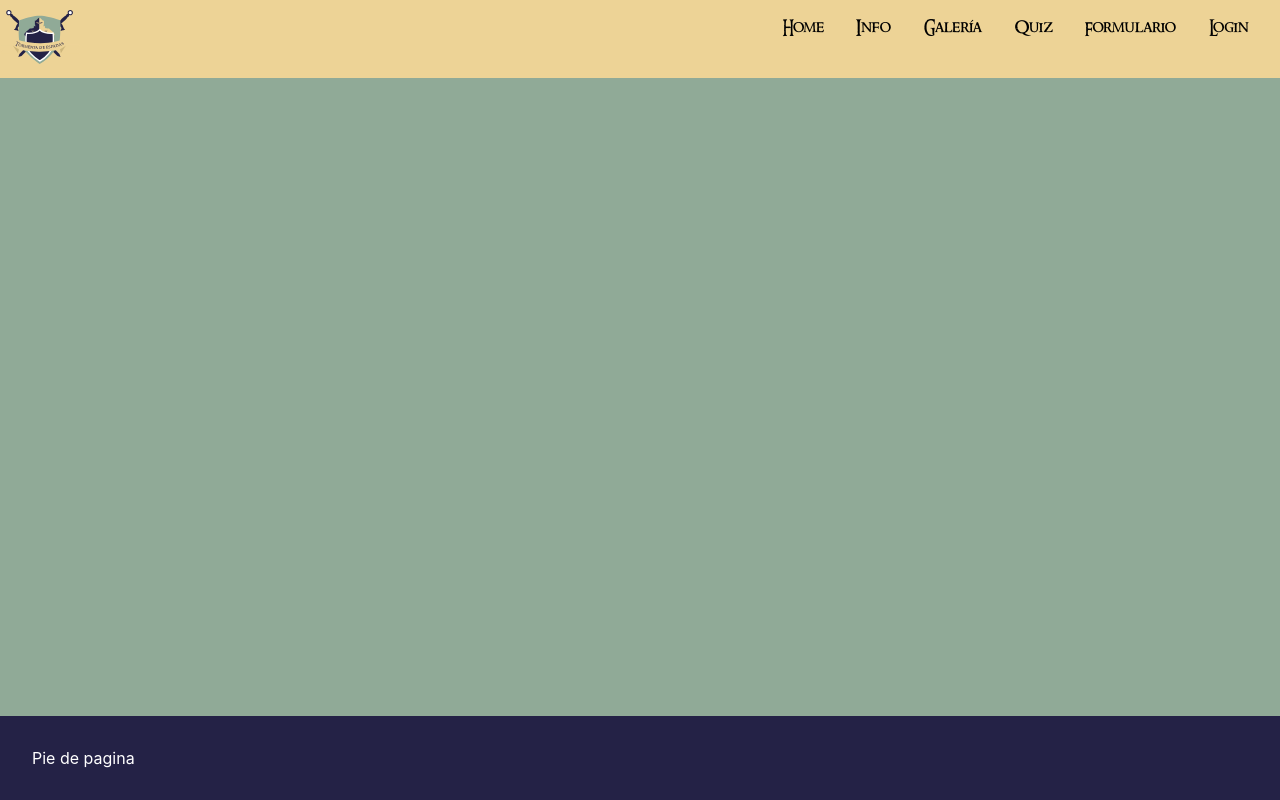
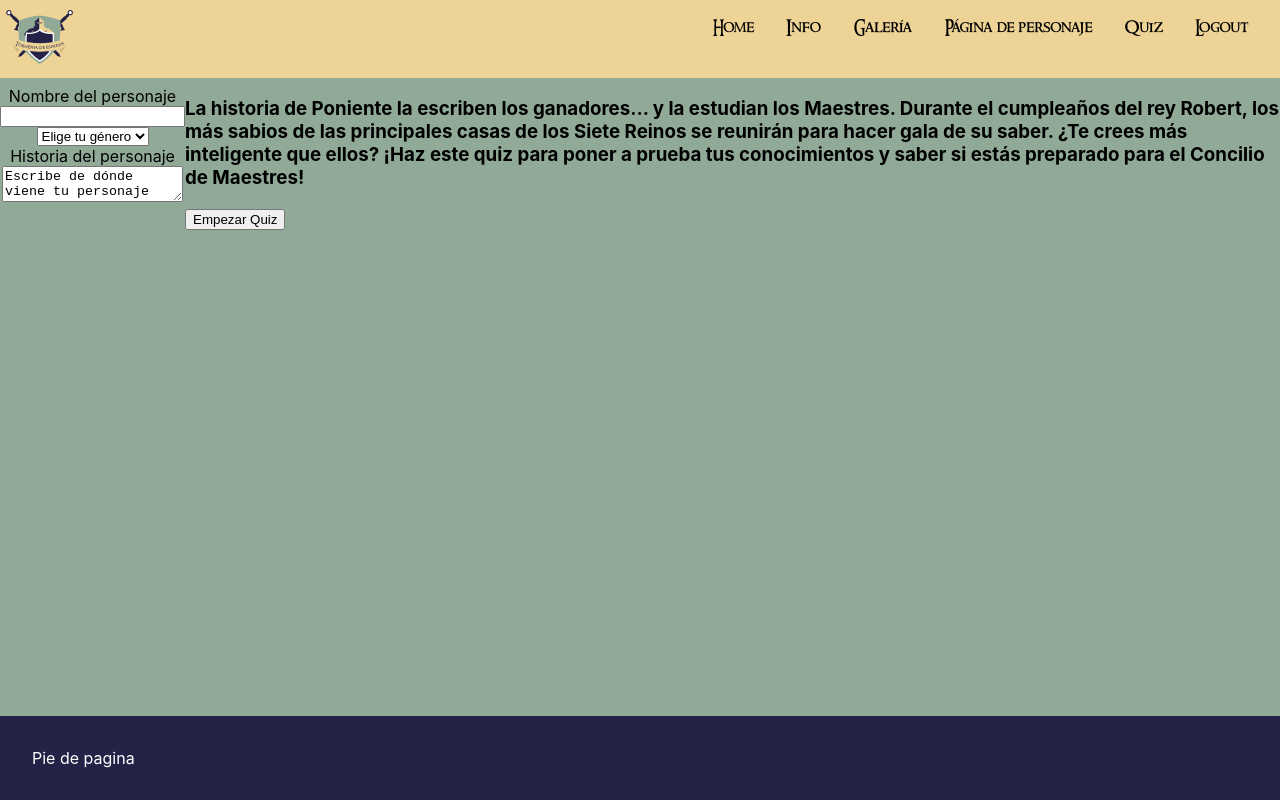
Before and after one commit to Sariiituus/tormenta-de-espadas, a React (Create React App) app: page /character-profile in a window 1280 px wide. Built offline with nearby package versions, Linux system fonts and the light colour scheme; the HTML template or start-up script is replaced by a standard one.

Commit message:
página de personaje con estilos básicos

```diff
--- a/src/App.jsx
+++ b/src/App.jsx
@@ -4,16 +4,18 @@ import { Route, Routes, BrowserRouter as Router } from "react-router-dom";
 import { getRoutes } from "./data/routes";
 import { allData } from "./data/data";
 import galleryData from "./components/Gallery/GalleryData.js"
+import CharacterProfile from "./components/CharacterProfile/CharacterProfile";
 
 const routes = getRoutes(
   allData.home,
   allData.info,
-  galleryData
+  galleryData,
+  CharacterProfile
 );
 
 const App = () => {
 
-  let isLoggedIn = false; // TODO: Sacarlo del estado o sacarlo de redux;
+  let isLoggedIn = true; // TODO: Sacarlo del estado o sacarlo de redux;
 
   const routesToAdd = isLoggedIn ? routes.routesPrivateWebsite : routes.routesPublicWebsite;
 
--- a/src/components/CharacterProfile/CharacterProfile.jsx
+++ b/src/components/CharacterProfile/CharacterProfile.jsx
@@ -1,14 +1,56 @@
 import React from "react";
 import { useForm } from "react-hook-form";
-import './CharacterProfile.scss';
+import "./CharacterProfile.scss";
 
 
 const CharacterProfile = () => {
+  const { register, handleSubmit } = useForm();
+
+  const onSubmit = (data) => {
+    console.log(data);
+  };
+
   return (
     <div className="character-profile">
+      <form
+        className="character-profile_info"
+        onSubmit={handleSubmit(onSubmit)}
+      >
+        <div className="character-profile_name">
+          <label>Nombre del personaje</label>
+          <input type="text" name=""></input>
+        </div>
+        <select className="character-profile_gender">
+          <option selected disabled hidden>
+            Elige tu género
+          </option>
+          <option value="female">Mujer</option>
+          <option value="male">Hombre</option>
+          <option value="other">Otro</option>
+        </select>
+        <div className="character-profile_story">
+          <label>Historia del personaje</label>
+          <textarea type="text" name="" className="character-profile_story-box">
+            Escribe de dónde viene tu personaje
+          </textarea>
+        </div>
+        <div className="character-image">
+          <img src="" alt="" />
+        </div>
+      </form>
+      <div className="quiz-me">
+        <h3 className="quiz-me_intro">
+          La historia de Poniente la escriben los ganadores… y la estudian los
+          Maestres. Durante el cumpleaños del rey Robert, los más sabios de las
+          principales casas de los Siete Reinos se reunirán para hacer gala de
+          su saber. ¿Te crees más inteligente que ellos? ¡Haz este quiz para
+          poner a prueba tus conocimientos y saber si estás preparado para el
+          Concilio de Maestres!
+        </h3>
+        <button className="quiz-me_btn" onClick={() => window.location.href="/quiz"}>Empezar Quiz</button>
+      </div>
+    </div>
+  );
+};
 
-    </div>
-  )
-}
-
-export default CharacterProfile
+export default CharacterProfile;
--- a/src/components/CharacterProfile/CharacterProfile.scss
+++ b/src/components/CharacterProfile/CharacterProfile.scss
@@ -0,0 +1,32 @@
+.character-profile {
+    display: flex;
+    flex-direction: row;
+    align-items: center;
+    justify-content: center;
+}
+
+.character-profile_info {
+    display: flex;
+    flex-direction: column;
+    align-items: center;
+    justify-content: center;
+}
+
+.character-profile_name {
+    display: flex;
+    flex-direction: column;
+    align-items: center;
+    justify-content: center;
+}
+
+.character-profile_story {
+    display: flex;
+    flex-direction: column;
+    align-items: center;
+    justify-content: center;
+}
+
+.character-profile_story-box {
+    max-width: 20vw;
+    max-height: 20vh;
+}
--- a/src/components/Quiz/Quiz.jsx
+++ b/src/components/Quiz/Quiz.jsx
@@ -9,6 +9,8 @@ const Quiz = ({questions}) => {
   const [actualQuestion, setActualQuestion] = useState(0);
   const [score, setScore] = useState(0);
   const [isFinished, setIsFinished] = useState(false);
+
+
 
   const handleAnswerSubmit = (isCorrect, ev) => {
     if (isCorrect) setScore(score +1);
@@ -22,6 +24,8 @@ const Quiz = ({questions}) => {
     }
     }, 800);
   }
+
+
 
 const results = () => {
   if (score <= 2 )
@@ -42,19 +46,21 @@ const results = () => {
   )
 }
 
-  if (isFinished) return (
-    <div className="App">
+  if (isFinished) {
+
+  return (
+    <div className="quiz">
       <div className="game-over">
         <span>Has acertado {score} de {questions.length} preguntas</span>
         <div className="results">{results()}</div>
         <br />
         <div className="btn-box">
-        <button className="results-btn" onClick={() => window.location.href="/"}>Reiniciar</button>
-        <button className="results-btn">Cerrar</button>
+        <button className="results-btn" onClick={() => window.location.href="/quiz"}>Reiniciar</button>
+        <button className="results-btn" onClick={() => window.location.href="/character-profile"}>Cerrar</button>
         </div>
       </div>
     </div>
-  )
+  )}
 
   return (
     <div className="quiz">
--- a/src/data/routes.js
+++ b/src/data/routes.js
@@ -3,6 +3,7 @@ import Info from "../components/Info/Info";
 import Gallery from "../components/Gallery/Gallery";
 import Quiz from "../components/Quiz/Quiz";
 import questions from "../components/Quiz/QuizQuestions";
+import CharacterProfile from "../components/CharacterProfile/CharacterProfile";
 
 export function getRoutes(datosHome, datosInfo, galleryData) {
   return {
@@ -55,14 +56,14 @@ export function getRoutes(datosHome, datosInfo, galleryData) {
         element: <Gallery galleryData={galleryData} />
       },
       {
-        name: "Edita tu personaje",
-        path: "/edit",
-        element: <Home datos={datosHome} />
+        name: "Página de personaje",
+        path: "/character-profile",
+        element: <CharacterProfile characterProfile={CharacterProfile} />
       },
       {
         name: "Quiz",
         path: "/quiz",
-        element: <Home datos={datosHome} />
+        element: <Quiz questions={questions} />
       },
       {
         name: "Logout",
```
